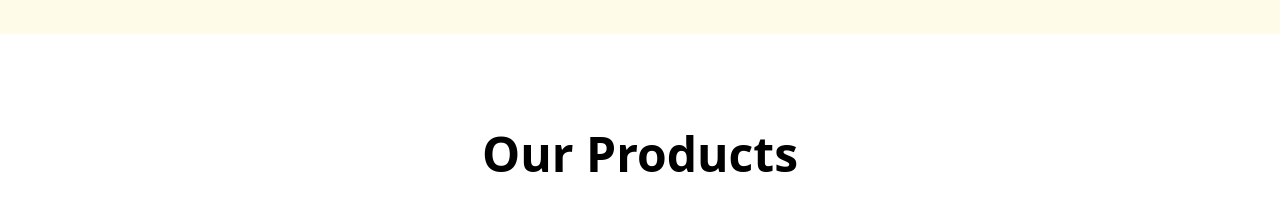
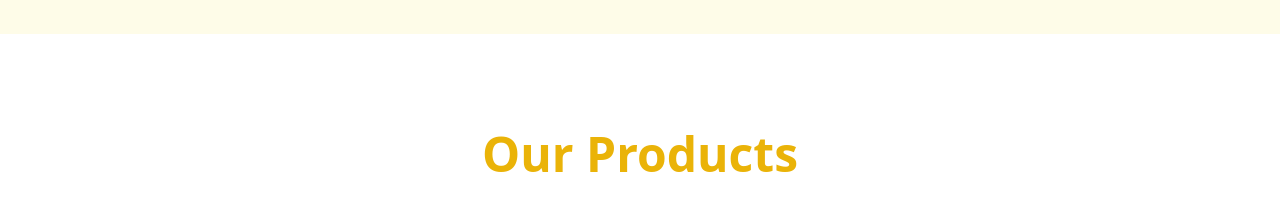
Before and after one commit to muskanm1111/road-site, a React (Vite) app: page / in a window 1280 px wide. Shown: the part 2000-2216 px from the top of the page. Built offline with nearby package versions, Linux system fonts and the light colour scheme; grey boxes are pictures that could not be loaded.

Commit message:
update product title color in Products component for better visibility

```diff
--- a/src/components/Products.jsx
+++ b/src/components/Products.jsx
@@ -4,7 +4,7 @@ const Card = () => {
   return (
     <div>
       <div className="bg-white p-4 my-20">
-        <h1 className="text-4xl md:text-5xl text-black text-center mb-8 font-bold">
+        <h1 className="text-4xl md:text-5xl text-yellow-500 text-center mb-8 font-bold">
           Our Products
         </h1>
         <div className="grid grid-cols-1 sm:grid-cols-2 md:grid-cols-3 gap-10 max-w-7xl mx-auto py-2">
```
